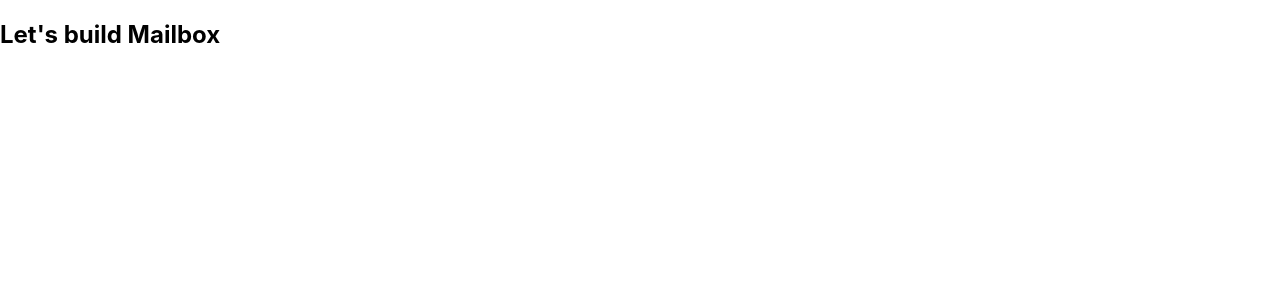
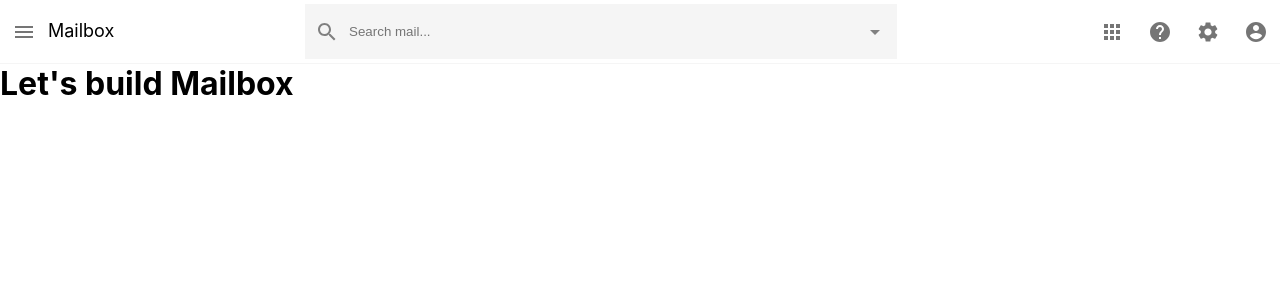
Before and after one commit to aunimhsn/reactjs-mailbox, a React (Create React App) app in the folder mailbox/: page / in a window 1280 px wide. Shown: the top 300 px of the page. Built offline with nearby package versions, Linux system fonts and the light colour scheme.

Commit message:
Header component

```diff
--- a/mailbox/package.json
+++ b/mailbox/package.json
@@ -3,6 +3,8 @@
   "version": "0.1.0",
   "private": true,
   "dependencies": {
+    "@material-ui/core": "^4.11.2",
+    "@material-ui/icons": "^4.11.2",
     "@reduxjs/toolkit": "^1.1.0",
     "@testing-library/jest-dom": "^4.2.4",
     "@testing-library/react": "^9.3.2",
--- a/mailbox/src/App.js
+++ b/mailbox/src/App.js
@@ -1,10 +1,13 @@
 import React from 'react';
 import './App.css';
+
+import Header from './components/Header';
 
 function App() {
   return (
     <div className="App">
-        <h2>Let's build Mailbox</h2>
+        <Header />
+        <h1>Let's build Mailbox</h1>
     </div>
   );
 }
--- a/mailbox/src/app/store.js
+++ b/mailbox/src/app/store.js
@@ -2,7 +2,7 @@ import { configureStore } from '@reduxjs/toolkit';
 import counterReducer from '../features/counterSlice';
 
 export default configureStore({
-  reducer: {
-    counter: counterReducer,
-  },
+    reducer: {
+        counter: counterReducer,
+    },
 });
--- /dev/null
+++ b/mailbox/src/components/Header.css
@@ -0,0 +1,47 @@
+.header {
+    display: flex;
+    align-items: center;
+    justify-content: space-between;
+    border-bottom: 1px solid whitesmoke;
+    padding: 4px 0;
+}
+
+.header__left {
+    display: flex;
+    align-items: center;
+}
+
+.header__left > .brand {
+    line-height: 12px;
+    font-size: 18px;
+    margin-bottom: 1px;
+}
+
+.header__middle {
+    display: flex;
+    align-items: center;
+    flex: 0.6; /** 70% of screen width **/
+    background-color: whitesmoke;
+    padding: 10px;
+}
+
+.header__middle > .MuiSvgIcon-root {
+    color: gray;
+}
+
+.header__middle > input {
+    border: none;
+    width: 100%;
+    padding: 10px;
+    background-color: transparent;
+    font-weight: 300;
+}
+
+.header__middle > input:focus {
+    outline: none;
+}
+
+.header__right {
+    display: flex;
+    align-items: center;
+}
--- /dev/null
+++ b/mailbox/src/components/Header.js
@@ -0,0 +1,42 @@
+import React from 'react';
+import './Header.css';
+import MenuIcon from '@material-ui/icons/Menu';
+import { IconButton } from '@material-ui/core';
+import SearchIcon from '@material-ui/icons/Search';
+import ArrowDropDownIcon from '@material-ui/icons/ArrowDropDown';
+import AppsIcon from '@material-ui/icons/Apps';
+import HelpIcon from '@material-ui/icons/Help';
+import SettingsIcon from '@material-ui/icons/Settings';
+import AccountCircleIcon from '@material-ui/icons/AccountCircle';
+
+export default function Header() {
+    return (
+        <div className="header">
+            <div className="header__left">
+                <IconButton>
+                    <MenuIcon />
+                </IconButton>
+                <p className="brand">Mailbox</p>
+            </div>
+            <div className="header__middle">
+                <SearchIcon />
+                <input type="search" placeholder="Search mail..." />
+                <ArrowDropDownIcon />
+            </div>
+            <div className="header__right">
+                <IconButton>
+                    <AppsIcon />
+                </IconButton>
+                <IconButton>
+                    <HelpIcon />
+                </IconButton>
+                <IconButton>
+                    <SettingsIcon />
+                </IconButton>
+                <IconButton>
+                    <AccountCircleIcon />
+                </IconButton>
+            </div>
+        </div>
+    )
+}
--- a/mailbox/src/index.css
+++ b/mailbox/src/index.css
@@ -1,3 +1,7 @@
+* {
+    margin: 0;
+}
+
 body {
   margin: 0;
   font-family: -apple-system, BlinkMacSystemFont, 'Segoe UI', 'Roboto', 'Oxygen',
```
Also changed, not shown: 2 other files (tests, documents, lock files or other folders).
